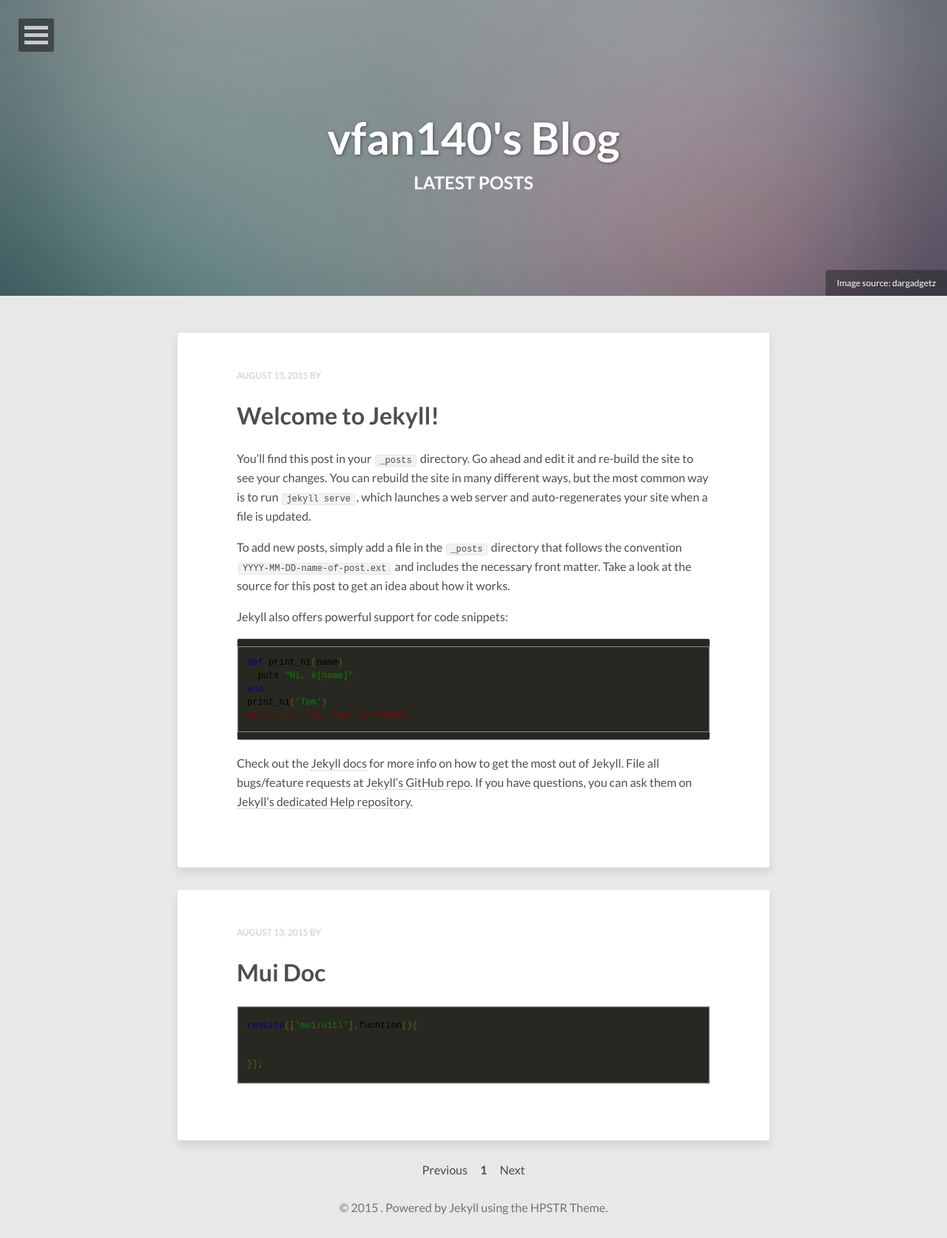
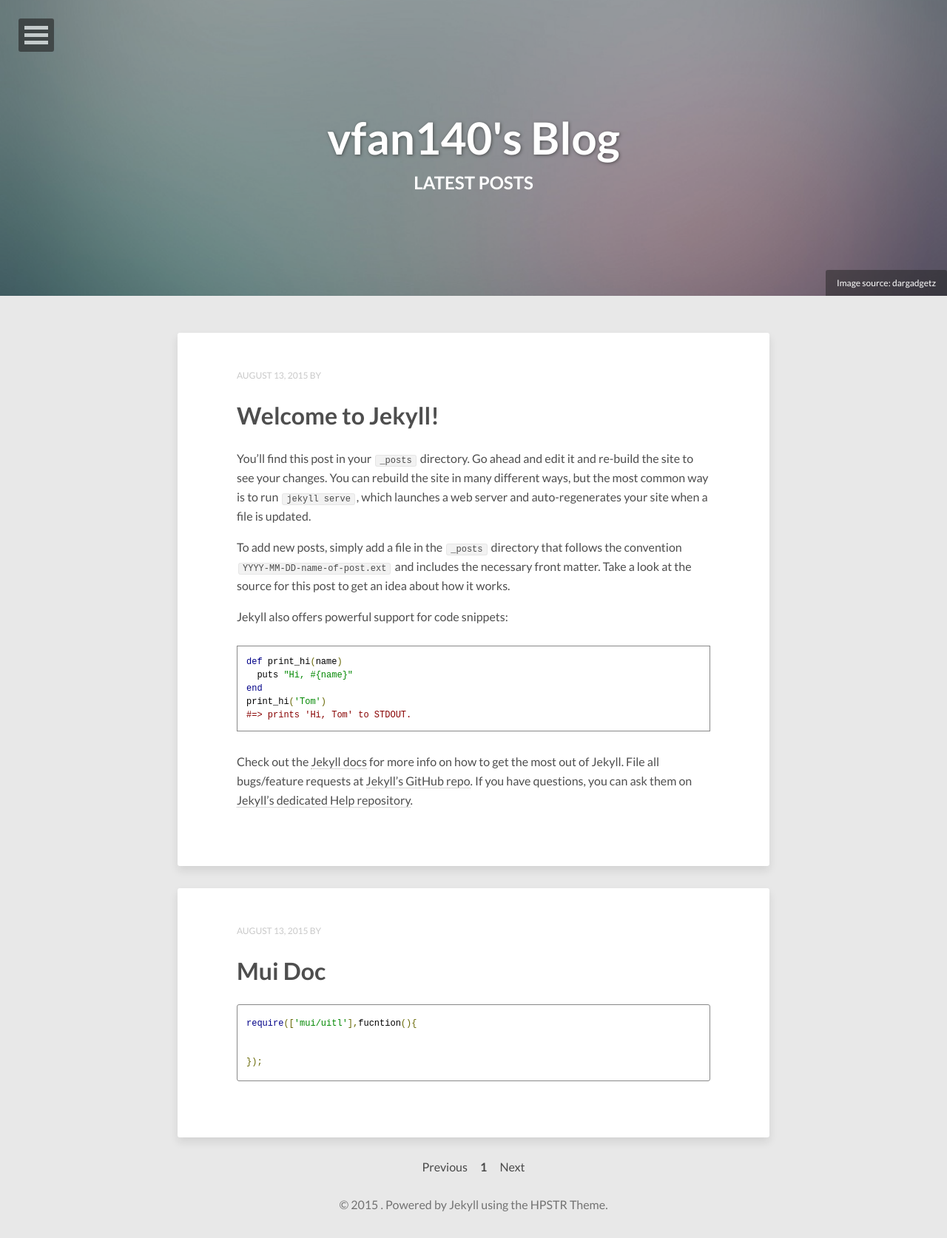
Before and after one commit to vfan140/vfan140.github.io, a Jekyll site: the page built from index.html, in a window 1280 px wide. Shown: the whole page at 74% size. Built offline with Jekyll 4.4.1, drawn with Linux system fonts in a browser that asks for light colours; the list of posts is cut into pages by our own code.

````diff
--- a/_posts/2015-08-13-MUI-doc.markdown
+++ b/_posts/2015-08-13-MUI-doc.markdown
@@ -1,5 +1,5 @@
 
-```javascript
+```js
 require(['mui/uitl'],fucntion(){
 
 });
--- a/_sass/_pygments.scss
+++ b/_sass/_pygments.scss
@@ -2,8 +2,6 @@
 	margin-bottom: 1.5em;
 	@include font(12);
 	color: #d0d0d0;
-	border: 1px solid darken($body-color, 5);
-	background-color: #272822;
 	@include rounded(3px);
 	pre {
 		position: relative;
````
